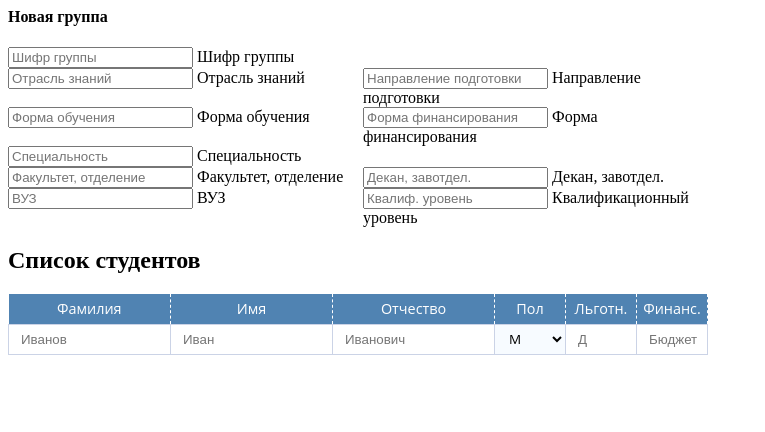
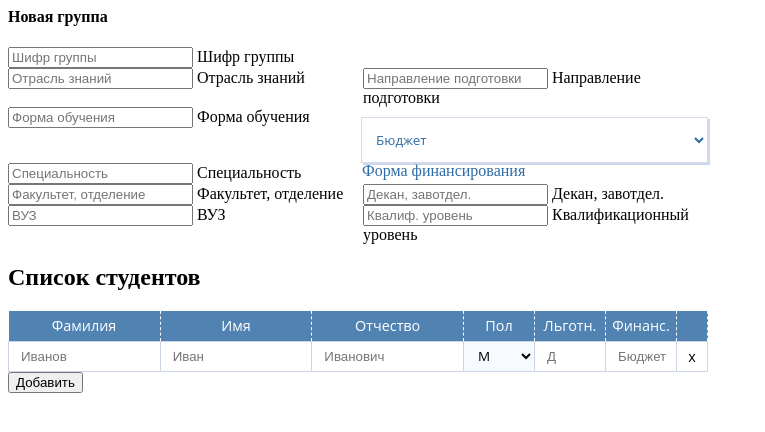
Before and after one commit to MikhailKravets/rj-app, a Python web app: template templates/add_group.html in a window 1280 px wide. Shown: the top 432 px of the page, without its empty margins (0-765 px from the left). Run offline with Jinja, Linux system fonts and the light colour scheme; the template is opened without the code that fills it, so the values that code supplies are empty.

Commit message:
Finish add group template

```diff
--- a/templates/add_group.html
+++ b/templates/add_group.html
@@ -19,9 +19,12 @@
         <input type="text" class="textField" placeholder="Форма обучения" required autocomplete="off">
         <label class="prompt">Форма обучения</label>
     </div>
-    <div class="inputTextShell rightHalf">
-        <input type="text" class="textField" placeholder="Форма финансирования" required autocomplete="off">
-        <label class="prompt">Форма финансирования</label>
+    <div class="selectShell rightHalf">
+        <select class="selectOne" model="sex" default="Б">
+            <option value="Б" selected="selected">Бюджет</option>
+            <option value="К">Контракт</option>
+        </select>
+        <label class="prompt promptExpanded">Форма финансирования</label>
     </div>
     <div style="clear: both;"></div>
     <div class="inputTextShell centerOne">
@@ -55,33 +58,36 @@
                 <td class="little">Пол</td>
                 <td class="little">Льготн.</td>
                 <td class="little">Финанс.</td>
+                <td class="smallest"></td>
             </tr>
         </thead>
 
-        <tbody>
+        <tbody list-model>
             <tr>
                 <td>
-                    <input type="text" placeholder="Иванов">
+                    <input type="text" placeholder="Иванов" model-key="last">
                 </td>
                 <td>
-                    <input type="text" placeholder="Иван">
+                    <input type="text" placeholder="Иван" model-key="first">
                 </td>
                 <td>
-                    <input type="text" placeholder="Иванович">
+                    <input type="text" placeholder="Иванович" model-key="middle">
                 </td>
                 <td class="little">
-                   <select class="selectOne">
+                   <select class="selectOne" model-key="sex" novalidate="true">
                         <option value="M" selected="selected">М</option>
                         <option value="F">Ж</option>
                    </select>
                 </td>
                 <td class="little">
-                    <input type="text" placeholder="Д">
+                    <input type="text" placeholder="Д" model-key="privilege">
                 </td>
                 <td class="little">
-                    <input type="text" placeholder="Бюджет">
+                    <input type="text" placeholder="Бюджет" model-key="finance">
                 </td>
+                <td>x</td>
             </tr>
         </tbody>
     </table>
+    <button id="addButton">Добавить</button>
 </div>
--- a/templates/css/add.css
+++ b/templates/css/add.css
@@ -1,6 +1,41 @@
 #mainFrame{
     max-width: 700px !important;
 }
+
+.selectOne{
+    width: 100%;
+    height: 100%;
+    font-family: "Open Sans", sans-serif;
+    font-size: 0.84rem;
+    background: none;
+    color: inherit;
+    text-indent: 10px;
+    border: none;
+    outline: none;
+}
+.selectShell{
+    position: relative;
+    height: 44px;
+    width: calc(100% - 2px);
+    overflow: visible;
+    margin-top: 10px;
+    background: #ffffff;
+    border: 1px solid #d4ddf0;
+    box-shadow: 2px 2px 0 0 #cfd8eb;
+    color: #2d6ca6;
+    transition: box-shadow 0.2s linear;
+    -webkit-transition: box-shadow 0.2s linear;
+}
+.selectShell select:focus{
+    background: #f1f8ff;
+}
+select:focus{
+    background: none;
+}
+select:focus option{
+    background: #ffffff;
+}
+select:focus::-ms-value {background-color: white; color: inherit}
 
 .table-students{
     font-family: 'Open Sans', sans-serif;
@@ -31,6 +66,10 @@
 .table-students .little{
     width: 70px;
 }
+.table-students .smallest{
+    width: 30px;
+    cursor: pointer;
+}
 .table-students input{
     height: 100%;
     width: 100% !important;
@@ -51,6 +90,9 @@
     text-indent: 10px;
     border: none;
     outline: none;
+}
+.table-students select:focus{
+    box-shadow: inset 0px 3px 10px -5px #5083B2;
 }
 
 .leftHalf{
--- a/templates/css/invite.css
+++ b/templates/css/invite.css
@@ -11,7 +11,7 @@
 }
 .selectShell{
     position: relative;
-    height: 40px;
+    height: 44px;
     width: calc(100% - 2px);
     overflow: visible;
     margin-top: 10px;
```
Also changed, not shown: templates/js/add_group.js (+40 -0 lines).
